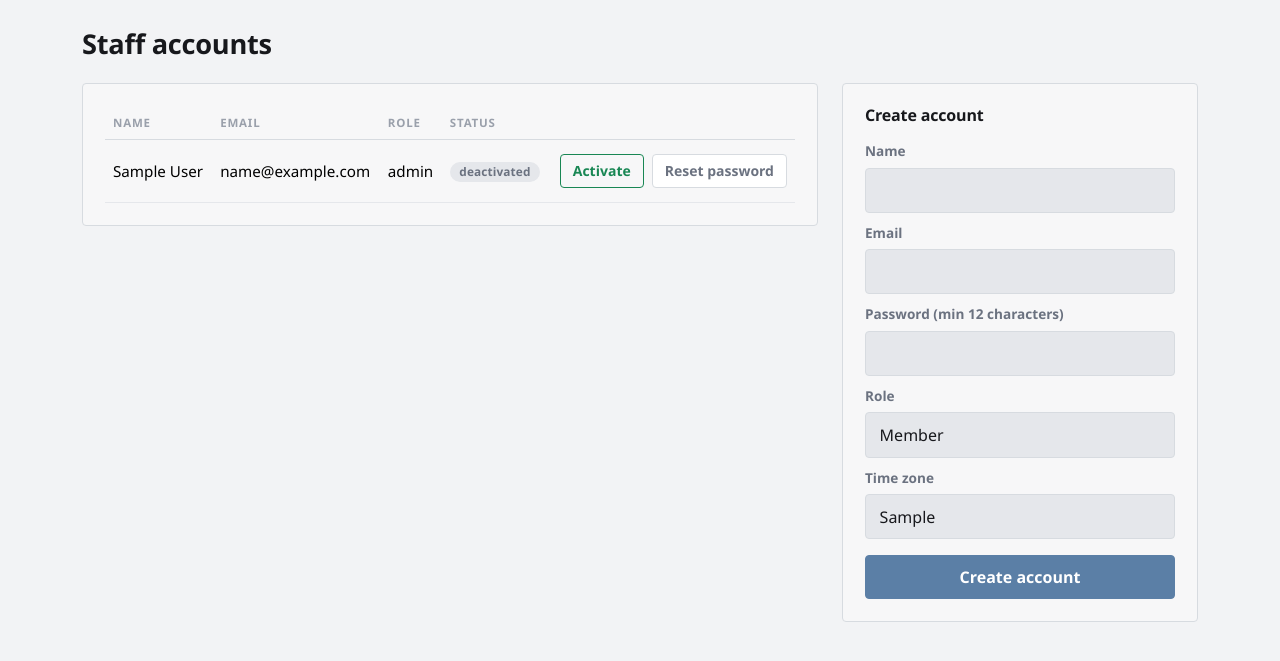
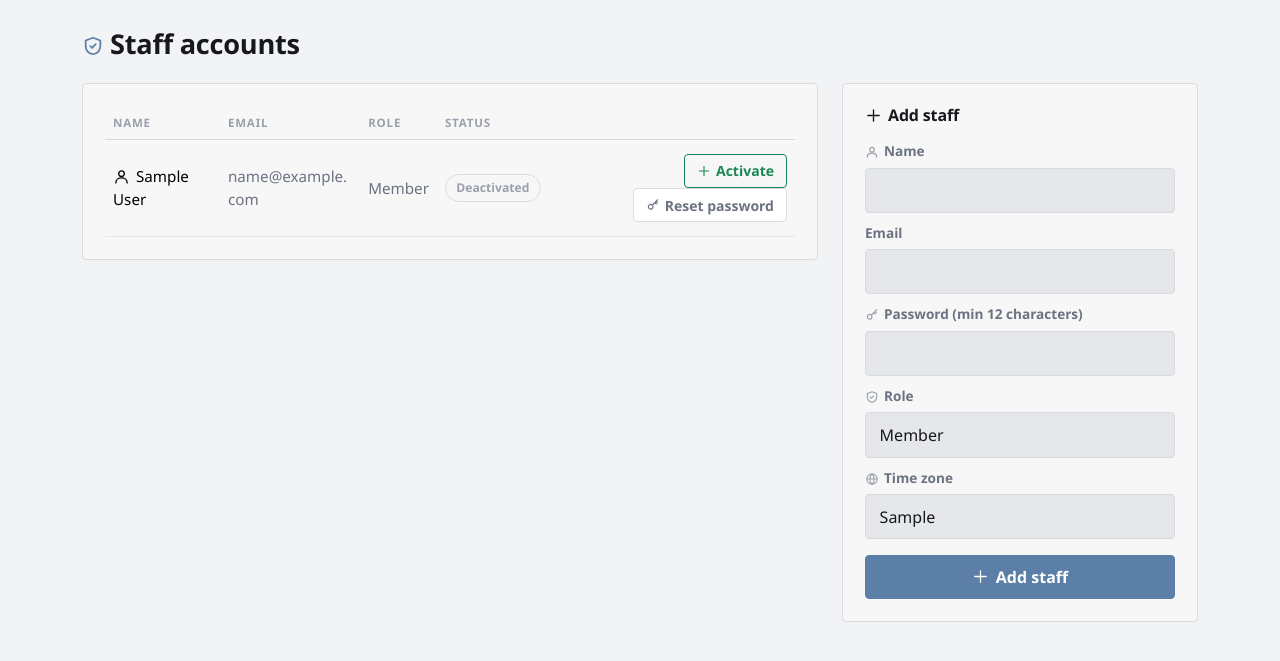
Before and after one commit to Mazharul75/meeting-platform, a FastAPI app: template app/templates/admin_users.html in a window 1280 px wide. Shown: the part 51-712 px from the top of the page. Run offline with FastAPI, Linux system fonts and the light colour scheme; the template is opened without the code that fills it: most values are stand-ins (such as "Sample title", 1, 10 or a date in 2020); some libraries are stand-ins or nearby versions.

Commit message:
Redesign admin and error pages

```diff
--- a/app/templates/admin_users.html
+++ b/app/templates/admin_users.html
@@ -1,29 +1,29 @@
 {% extends "base.html" %}
 {% set nav = "users" %}
-{% block title %}Users{% endblock %}
+{% block title %}Staff accounts{% endblock %}
 {% block content %}
-<div class="page-head"><h1>Staff accounts</h1></div>
+<div class="page-head"><h1><svg class="icon"><use href="#i-shield"/></svg>Staff accounts</h1></div>
 {% if errors.general %}<div class="alert alert-danger" role="alert">{{ errors.general }}</div>{% endif %}
 <div class="row g-4">
   <div class="col-lg-8">
-    <div class="card"><div class="card-body">
+    <div class="card ticks"><div class="card-body">
       <div class="table-responsive"><table class="table align-middle mb-0">
         <thead><tr><th scope="col">Name</th><th scope="col">Email</th><th scope="col">Role</th><th scope="col">Status</th><th scope="col"><span class="visually-hidden">Actions</span></th></tr></thead>
         <tbody>
         {% for u in users %}
           <tr>
-            <td>{{ u.display_name }}</td>
-            <td class="text-break">{{ u.email }}</td>
-            <td>{{ u.role }}</td>
-            <td>{% if u.is_active %}<span class="badge text-bg-success">active</span>{% else %}<span class="badge text-bg-secondary">deactivated</span>{% endif %}
-                {% if u.locked_until and u.locked_until > now_utc %}<span class="badge text-bg-warning">locked</span>{% endif %}</td>
+            <td><svg class="icon"><use href="#i-user"/></svg>{{ u.display_name }}</td>
+            <td class="text-break text-secondary">{{ u.email }}</td>
+            <td>{% if u.role == 'admin' %}<span class="pill pill-admin">Admin</span>{% else %}<span class="text-secondary">Member</span>{% endif %}</td>
+            <td>{% if u.is_active %}<span class="pill pill-active">Active</span>{% else %}<span class="pill pill-deactivated">Deactivated</span>{% endif %}
+                {% if u.locked_until and u.locked_until > now_utc %}<span class="badge text-bg-warning ms-1"><svg class="icon icon-xs"><use href="#i-key"/></svg>Locked</span>{% endif %}</td>
             <td class="text-end">
               <form method="post" action="/admin/users/{{ u.id }}/{{ 'deactivate' if u.is_active else 'activate' }}" class="d-inline">
                 <input type="hidden" name="csrf_token" value="{{ csrf_token }}">
-                <button class="btn btn-sm btn-outline-{{ 'danger' if u.is_active else 'success' }}" type="submit">{{ 'Deactivate' if u.is_active else 'Activate' }}</button>
+                <button class="btn btn-sm btn-outline-{{ 'danger' if u.is_active else 'success' }}" type="submit">{% if u.is_active %}<svg class="icon"><use href="#i-x"/></svg>Deactivate{% else %}<svg class="icon"><use href="#i-plus"/></svg>Activate{% endif %}</button>
               </form>
               <details class="d-inline-block ms-1">
-                <summary class="btn btn-sm btn-outline-secondary">Reset password</summary>
+                <summary class="btn btn-sm btn-outline-secondary"><svg class="icon"><use href="#i-key"/></svg>Reset password</summary>
                 <form method="post" action="/admin/users/{{ u.id }}/reset-password" class="mt-2 text-start">
                   <input type="hidden" name="csrf_token" value="{{ csrf_token }}">
                   <label class="form-label small" for="pw-{{ u.id }}">New password (min 12 characters)</label>
@@ -39,25 +39,25 @@
     </div></div>
   </div>
   <div class="col-lg-4">
-    <div class="card"><div class="card-body">
-      <h2 class="h5">Create account</h2>
+    <div class="card ticks"><div class="card-body">
+      <h2><svg class="icon"><use href="#i-plus"/></svg>Add staff</h2>
       <form method="post" action="/admin/users" novalidate>
         <input type="hidden" name="csrf_token" value="{{ csrf_token }}">
-        <div class="mb-2"><label class="form-label" for="display_name">Name</label>
+        <div class="mb-2"><label class="form-label" for="display_name"><svg class="icon"><use href="#i-user"/></svg>Name</label>
           <input class="form-control {{ 'is-invalid' if errors.display_name }}" id="display_name" name="display_name" maxlength="100" required>
           {% if errors.display_name %}<div class="invalid-feedback">{{ errors.display_name }}</div>{% endif %}</div>
         <div class="mb-2"><label class="form-label" for="email">Email</label>
           <input class="form-control {{ 'is-invalid' if errors.email }}" id="email" name="email" type="email" maxlength="254" required>
           {% if errors.email %}<div class="invalid-feedback">{{ errors.email }}</div>{% endif %}</div>
-        <div class="mb-2"><label class="form-label" for="password">Password (min 12 characters)</label>
+        <div class="mb-2"><label class="form-label" for="password"><svg class="icon"><use href="#i-key"/></svg>Password (min 12 characters)</label>
           <input class="form-control {{ 'is-invalid' if errors.password }}" id="password" name="password" type="password" minlength="12" autocomplete="new-password" required>
           {% if errors.password %}<div class="invalid-feedback">{{ errors.password }}</div>{% endif %}</div>
-        <div class="mb-2"><label class="form-label" for="role">Role</label>
+        <div class="mb-2"><label class="form-label" for="role"><svg class="icon"><use href="#i-shield"/></svg>Role</label>
           <select class="form-select" id="role" name="role"><option value="member">Member</option><option value="admin">Admin</option></select></div>
-        <div class="mb-3"><label class="form-label" for="timezone">Time zone</label>
+        <div class="mb-3"><label class="form-label" for="timezone"><svg class="icon"><use href="#i-globe"/></svg>Time zone</label>
           <input class="form-control {{ 'is-invalid' if errors.timezone }}" id="timezone" name="timezone" value="{{ default_tz }}">
           {% if errors.timezone %}<div class="invalid-feedback">{{ errors.timezone }}</div>{% endif %}</div>
-        <button class="btn btn-primary w-100" type="submit">Create account</button>
+        <button class="btn btn-primary ticks w-100" type="submit"><svg class="icon"><use href="#i-plus"/></svg>Add staff</button>
       </form>
     </div></div>
   </div>
```
Also changed, not shown: app/templates/errors/error.html (+10 -5 lines).
